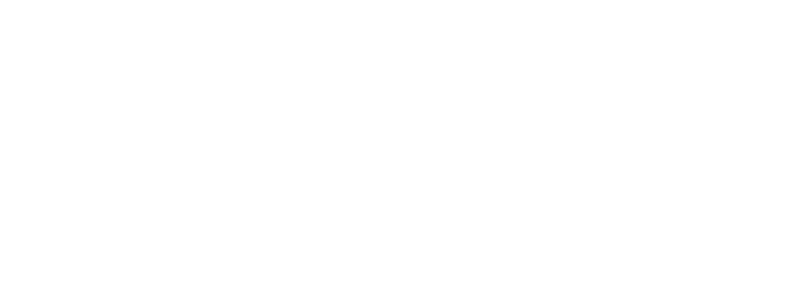
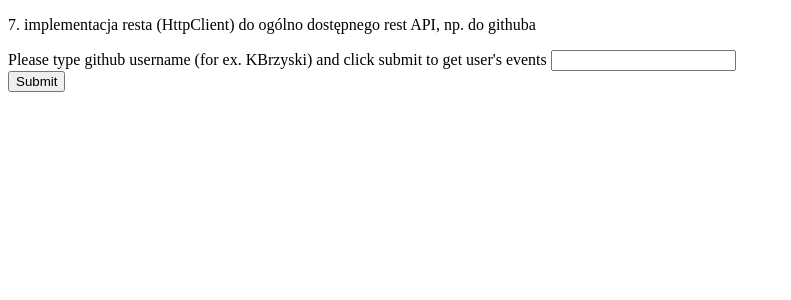
Before and after one commit to KBrzyski/soft-strong-recruitment, an Angular app: page /task7 in a window 1280 px wide. Before the commit this address led to /. Shown: the top 300 px of the page, without its empty margins (0-791 px from the left). Built offline with nearby package versions, Linux system fonts and the light colour scheme.

Commit message:
Task7 done, github api is working

```diff
--- a/src/app/app-routing.module.ts
+++ b/src/app/app-routing.module.ts
@@ -1,17 +1,19 @@
 import { NgModule } from '@angular/core';
 import { Routes, RouterModule } from '@angular/router';
+import { Task1Component } from '../app/task1/task1.component';
 import { Task3Component } from '../app/task3/task3.component';
 import { Task4Component } from '../app/task4/task4.component';
 import { Task5Component } from '../app/task5/task5.component';
 import { Task6Component } from '../app/task6/task6.component';
-import { Task1Component } from '../app/task1/task1.component';
+import { Task7Component } from '../app/task7/task7.component';
 
 const routes: Routes = [
   { path: 'task1', component: Task1Component },
   { path: 'task3', component: Task3Component },
   { path: 'task4', component: Task4Component },
   { path: 'task5', component: Task5Component },
-  { path: 'task6', component: Task6Component }
+  { path: 'task6', component: Task6Component },
+  { path: 'task7', component: Task7Component }
 ];
 
 @NgModule({
--- /dev/null
+++ b/src/app/task7/task7.component.html
@@ -0,0 +1,15 @@
+<p>7. implementacja resta (HttpClient) do ogólno dostępnego rest API, np. do githuba</p>
+
+<form [formGroup]="repoForm" (ngSubmit)="onSubmit(repoForm.value.name)">
+    <div>
+        <label for="name">
+          Please type github username (for ex. KBrzyski) and click submit to get user's events
+        </label>
+        <input id="name" type="text" formControlName="name">
+    </div>
+    <button class="button" type="submit">Submit</button>
+</form>
+
+<ul>
+    <li *ngFor="let event of events">id: {{ event.id }}; type: {{ event.type }}; created at: {{ event.created_at }}; repo: {{ event.repo.name }}</li>
+</ul>
--- /dev/null
+++ b/src/app/task7/task7.component.ts
@@ -0,0 +1,33 @@
+import { Component, OnInit } from '@angular/core';
+import { Task7Service, Event } from './task7.service';
+import { FormBuilder, FormGroup } from '@angular/forms';
+
+@Component({
+  selector: 'app-task7',
+  templateUrl: './task7.component.html',
+  styleUrls: ['./task7.component.scss']
+})
+export class Task7Component implements OnInit {
+
+  events: Event[];
+  repoForm: FormGroup;
+
+  constructor(private task7Service: Task7Service, private formBuilder: FormBuilder) {
+    this.repoForm = formBuilder.group({
+      name: ""
+    });
+  }
+
+  ngOnInit(): void {
+  }
+
+  onSubmit(name:string) {
+    this.task7Service.getUsersList(name).subscribe((res) =>
+    {
+      this.events = [];
+      this.events = res;
+    });
+    this.repoForm.reset();
+  }
+
+}
--- /dev/null
+++ b/src/app/task7/task7.service.ts
@@ -0,0 +1,34 @@
+import { Injectable } from '@angular/core';
+import { HttpClient, HttpHeaders } from '@angular/common/http';
+import { Observable } from 'rxjs';
+import { map } from 'rxjs/operators';
+
+
+export class Event {
+  id: string;
+  type: string;
+  created_at: Date;
+  repo: Repo;
+}
+
+class Repo {
+  name: string;
+}
+
+@Injectable({
+  providedIn: 'root'
+})
+export class Task7Service {
+
+  constructor(private http: HttpClient) { }
+
+  public getUsersList(name: string): Observable<Event[]> {
+    const header = new HttpHeaders({ 'Content-Type': 'application/json' });
+    return this.http.get('https://api.github.com/users/'+ name +'/events/public',
+      { headers: header }).pipe(
+        map((result: Event[]) => {
+          return result;
+        })
+      );
+  }
+}
```
Also changed, not shown: src/app/app.module.ts (+8 -4 lines), src/app/task7/task7.component.scss (added), 2 other files (tests, documents, lock files or other folders).
